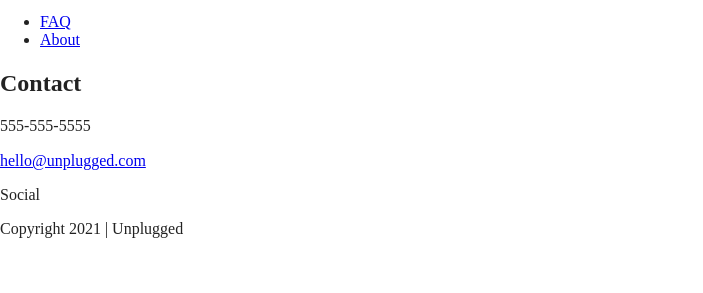
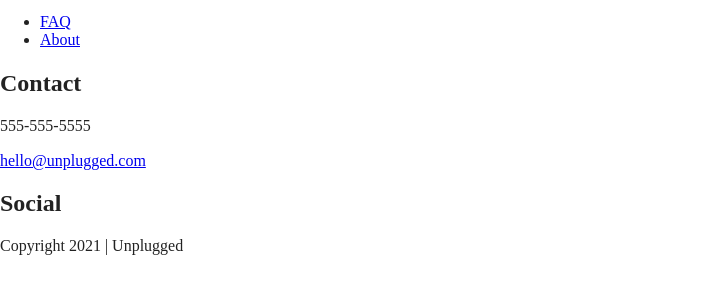
Before and after one commit to CatMonge/unplugged-website, a website built with Parcel: page index.html in a window 1280 px wide. Shown: the part 127-420 px from the top of the page, without its empty margins (0-703 px from the left). Built offline with nearby package versions, Linux system fonts and the light colour scheme.

Commit message:
Added closing brackets to the contact and social icon tags

```diff
--- a/index.html
+++ b/index.html
@@ -49,7 +49,7 @@
   <footer>
     <div class="content-wrapper">
       <div class="footer-content">
-        <div class="contact"
+        <div class="contact">
         <address>
 
         </address>
@@ -57,7 +57,7 @@
           <h2>Contact</h2>
           <p>555-555-5555</p>
           <p><a href="mailto: hello@unplugged.com">hello@unplugged.com</a></p>
-          <div class="social-icons"
+          <div class="social-icons">
            <h2>Social</h2>
             <p><a href="https://www.facebook.com/yoursite" target="_blank"></a></p>
             <p><a href="https://www.twitter.com/yoursite" target="_blank"></a></p>
```
